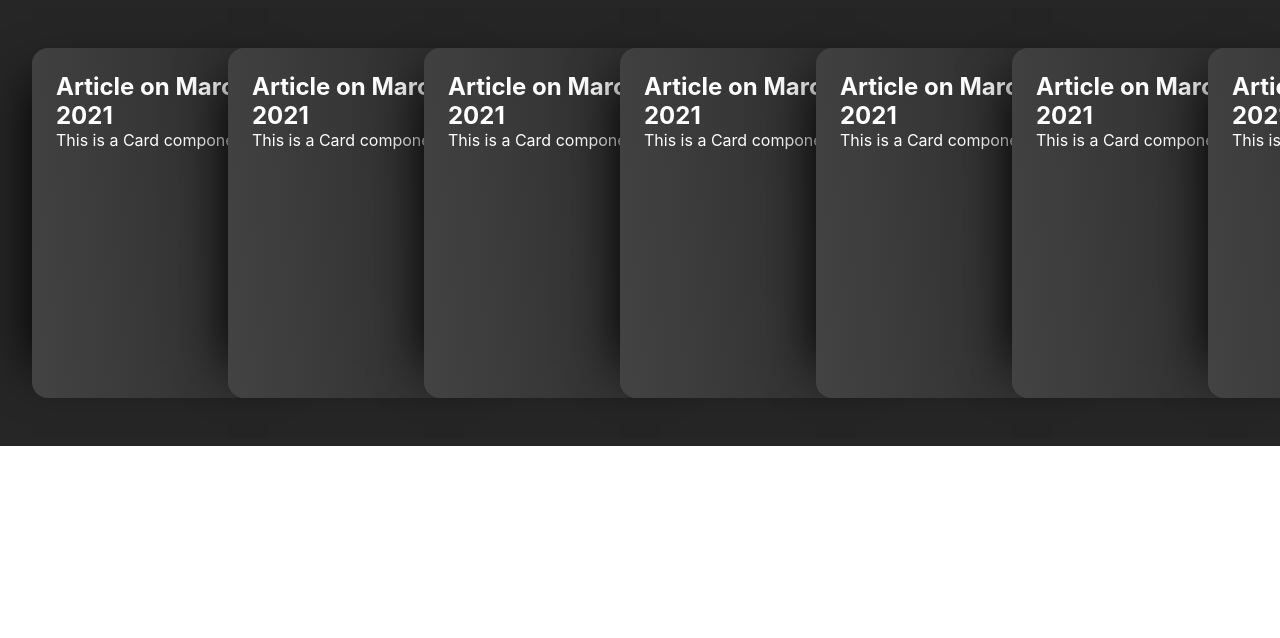
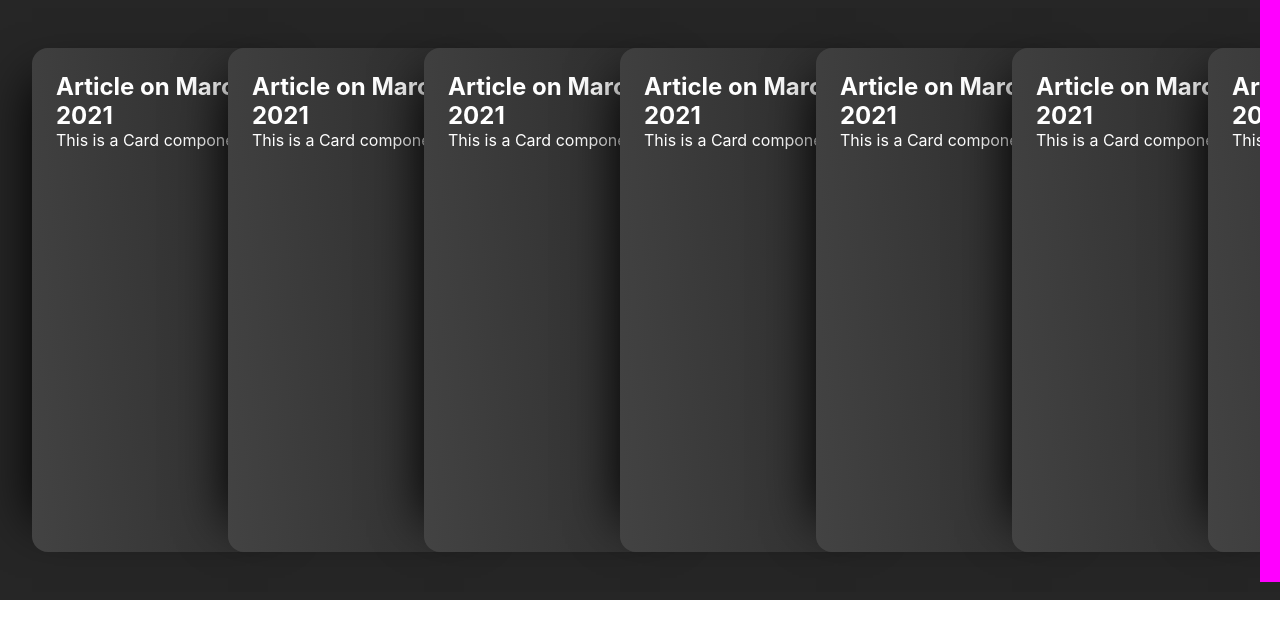
Before and after one commit to turkaytunc/react-csstricks-cards, a React (Create React App) app: page / in a window 1280 px wide. Shown: the top 638 px of the page. Built offline with nearby package versions, Linux system fonts and the light colour scheme.

Commit message:
add: card end indicator

```diff
--- a/src/app.scss
+++ b/src/app.scss
@@ -1,3 +1,6 @@
+$container-height: 600px;
+$left-position: 100%;
+
 .app {
   display: flex;
   background-color: #262626;
@@ -6,4 +9,15 @@
   position: relative;
   padding: 3rem 0 3rem 2rem;
   gap: 1rem;
+  height: $container-height;
 }
+
+.app::after {
+  content: '';
+  height: calc(#{$container-height} - 18px);
+  width: 20px;
+  background: magenta;
+  position: absolute;
+  top: 0;
+  left: calc(#{$left-position} - 20px);
+}
```
